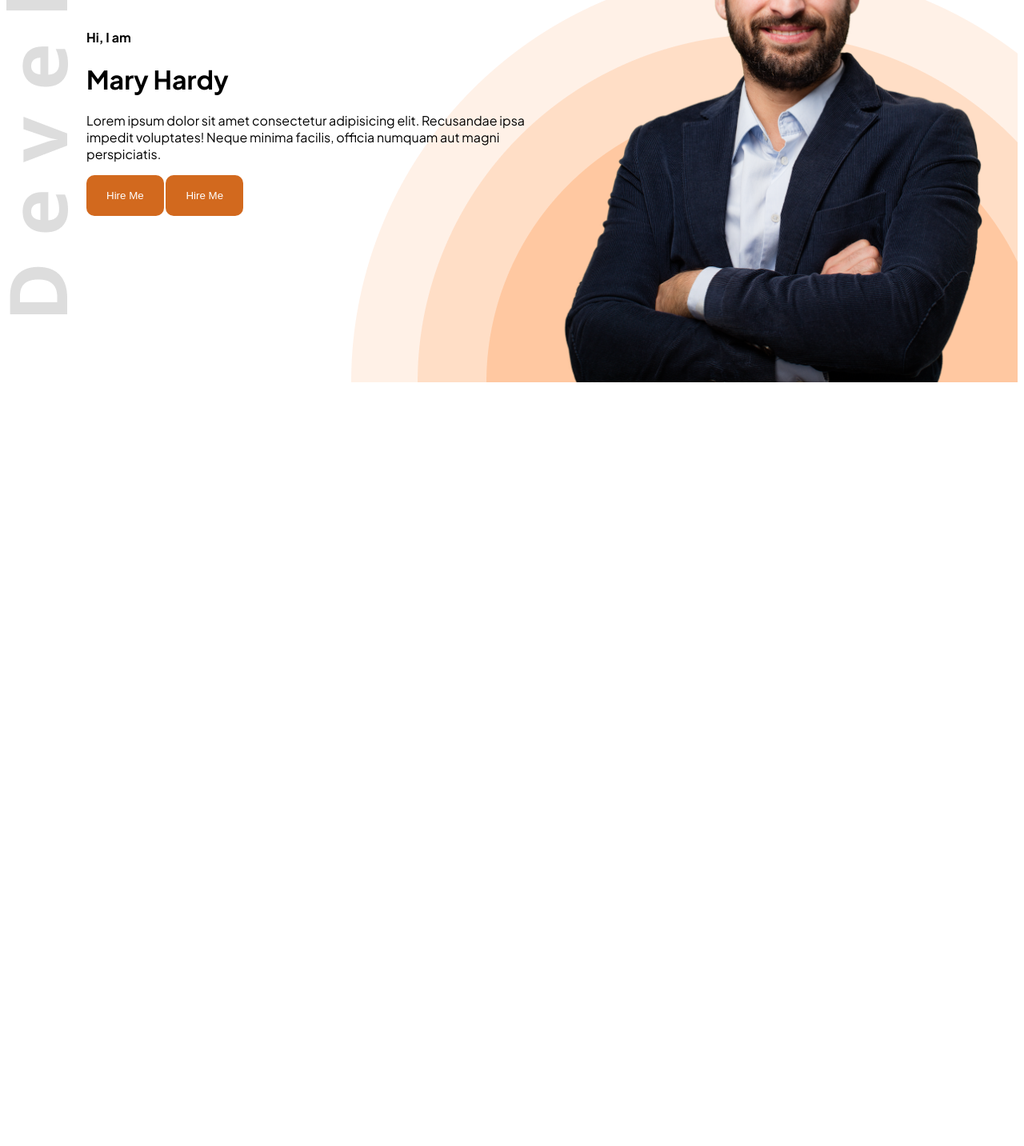
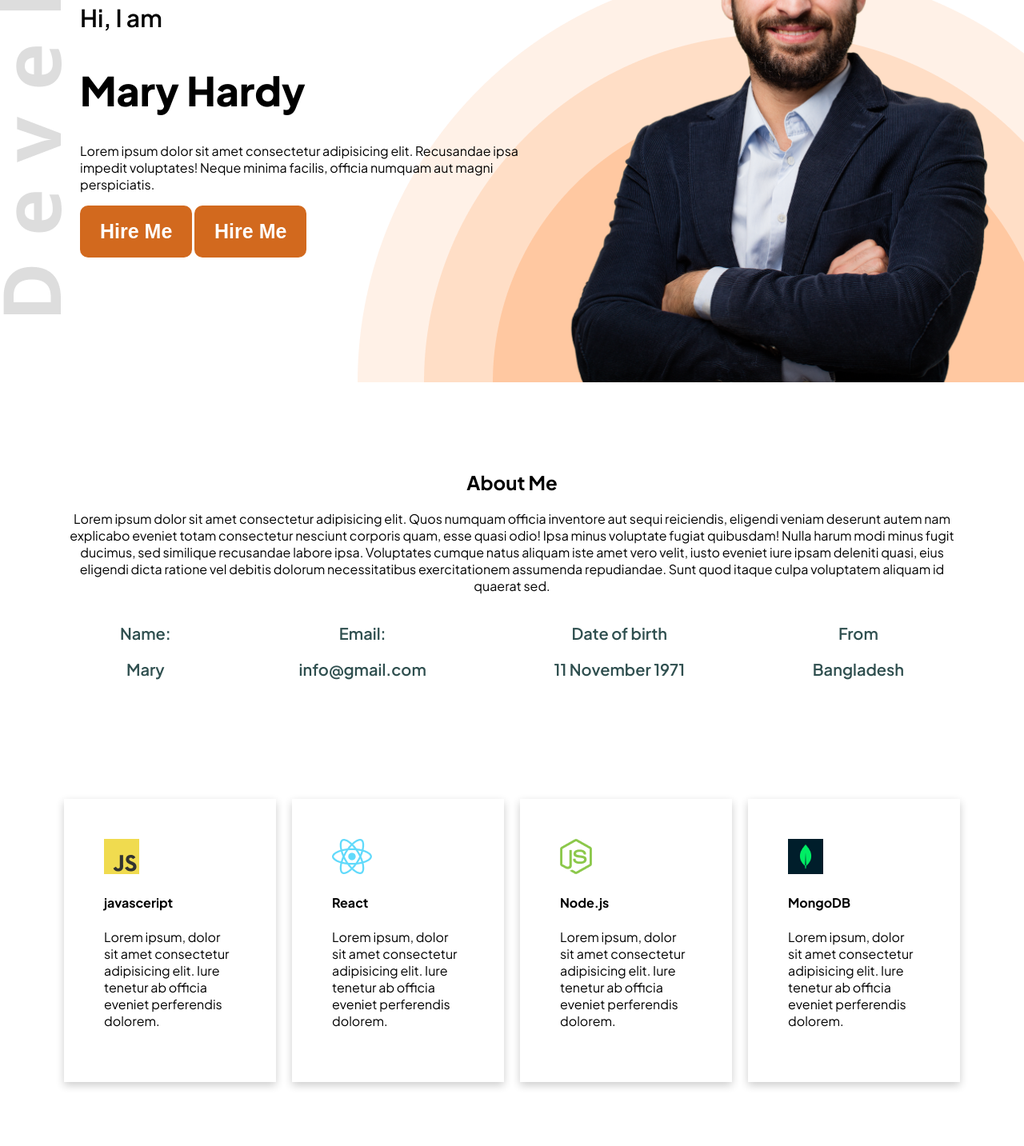
Before and after one commit to ajimcse/Portfolio-Website, a plain HTML site: page index.html in a window 1280 px wide. Shown: the part 400-1833 px from the top of the page at 80% size. Before the commit the page ends 886 px from the top, so only its background shows below. Drawn offline with Linux system fonts and the light colour scheme.

Commit message:
about  sikill section responsive

```diff
--- a/index.html
+++ b/index.html
@@ -6,6 +6,7 @@
     <meta name="viewport" content="width=device-width, initial-scale=1.0">
     <title>Document</title>
     <link rel="stylesheet" href="./style.css">
+    <link rel="stylesheet" href="./responsive.css">
     <link rel="preconnect" href="https://fonts.googleapis.com">
     <link rel="preconnect" href="https://fonts.gstatic.com" crossorigin>
     <link
@@ -19,8 +20,8 @@
         <nav>
             <h3 class="nav-title"> Ma<span class="pry-btn">r</span>y</h3>
             <ul>
-                <li> <a href="">Portfolio</a></li>
-                <li> <a href="">Blog</a></li>
+                <li> <a class="nav-link" href="">Portfolio</a></li>
+                <li> <a class="nav-link" href="">Blog</a></li>
                 <li> <a  href=""><button class="promary-btn">Hire Me</button></a></li>
             </ul>
         </nav>
@@ -35,6 +36,56 @@
          <img class="banner-img" src="./images/hardy.png" alt="">
        </div>
     </header>
+    <main>
+        <section class="about-container">
+            <div class="about-title">
+                <h1> About Me</h1>
+                <p>Lorem ipsum dolor sit amet consectetur adipisicing elit. Quos numquam officia inventore aut sequi reiciendis, eligendi veniam deserunt autem nam explicabo eveniet totam consectetur nesciunt corporis quam, esse quasi odio! Ipsa minus voluptate fugiat quibusdam! Nulla harum modi minus fugit ducimus, sed similique recusandae labore ipsa. Voluptates cumque natus aliquam iste amet vero velit, iusto eveniet iure ipsam deleniti quasi, eius eligendi dicta ratione vel debitis dolorum necessitatibus exercitationem assumenda repudiandae. Sunt quod itaque culpa voluptatem aliquam id quaerat sed.</p>
+            </div>
+           <div class="about-items">
+             <div class="about-item">
+                <p class="item-title">Name:</p>
+                <p class="item-description">Mary</p>
+            </div>
+            <div class="about-item">
+                <p class="item-title">Email:</p>
+                <p class="item-description">info@gmail.com</p>
+            </div>
+            <div class="about-item">
+                <p class="item-title">Date of birth</p>
+                <p class="item-description"> 11 November 1971</p>
+            </div>
+            <div class="about-item">
+                <p class="item-title">From</p>
+                <p class="item-description">Bangladesh</p>
+            </div>
+           </div>
+        </section>
+        <section>
+            <div class="sikills-container">
+                 <div>
+                    <img src="./images/icons/js.png" alt="">
+                    <h4>javasceript</h4>
+                    <p> Lorem ipsum, dolor sit amet consectetur adipisicing elit. Iure tenetur ab officia eveniet perferendis dolorem.</p>
+                 </div>
+                 <div>
+                    <img src="./images/icons/react.png" alt="">
+                    <h4>React</h4>
+                    <p> Lorem ipsum, dolor sit amet consectetur adipisicing elit. Iure tenetur ab officia eveniet perferendis dolorem.</p>
+                 </div>
+                 <div>
+                    <img src="./images/icons/nodejs.png" alt="">
+                    <h4>Node.js</h4>
+                    <p> Lorem ipsum, dolor sit amet consectetur adipisicing elit. Iure tenetur ab officia eveniet perferendis dolorem.</p>
+                 </div>
+                 <div>
+                    <img src="./images/icons/mongo.png" alt="">
+                    <h4>MongoDB</h4>
+                    <p> Lorem ipsum, dolor sit amet consectetur adipisicing elit. Iure tenetur ab officia eveniet perferendis dolorem.</p>
+                 </div>
+            </div>
+        </section>
+    </main>
 </body>
 
 </html>
--- /dev/null
+++ b/responsive.css
@@ -0,0 +1,54 @@
+@media only screen and (max-width: 600px) {
+    .main-banner {
+        display: flex;
+     flex-direction: column;
+    }
+    nav{
+    display: flex;
+    justify-content: center;
+    align-items: center;
+
+}
+.banner-img{
+    width: 100%;
+}
+.nav-title{
+    font-size: 30px;
+}
+.nav-link{
+    font-size: 16px;
+    display: flex;
+}
+.promary-btn{
+   background-color: chocolate;
+   border: none;
+   border-radius: 10px;
+   color: white;
+   padding: 10px 15px;
+   font-weight: 600;
+   font-size: 15px;
+
+}
+/*  about */
+
+.about-items{
+    display: flex;
+flex-direction: column;
+
+
+}.about-container{
+  padding: 20px;
+    margin-top: 20px;
+
+}
+.banner-content h1{
+    font-size: 30px;
+    font-weight: 800;
+}
+.sikills-container{
+    display: flex;
+    flex-direction: column;
+text-align: center;
+ padding: 20px;
+}
+}
--- a/style.css
+++ b/style.css
@@ -1,10 +1,16 @@
 body{
     font-family: "Plus Jakarta Sans", sans-serif;
+
+  margin: 0;
+  padding: 0;
+  box-sizing: border-box;
+
 }
 .header{
     background-image: url(./images/developer.png), url(./images/header_bg.png);
     background-repeat: no-repeat;
     background-position: top left, bottom right;
+
 }
 nav{
     display: flex;
@@ -25,6 +31,10 @@ nav ul{
 
    align-items: center;
 }
+.nav-link{
+    font-size: 25px;
+    font-weight: 600;
+}
 nav ul li a{
    text-decoration: none;
 }
@@ -38,6 +48,8 @@ nav ul li{
    border-radius: 10px;
    color: white;
    padding: 18px 25px;
+   font-weight: 600;
+   font-size: 25px;
 
 }
 .main-banner{
@@ -52,4 +64,46 @@ nav ul li{
 .banner-img{
     max-width: 580px;
 }
+.banner-content h1{
+    font-size: 50px;
+    font-weight: 800;
+}
+.banner-content h4{
+    font-size: 30px;
+    font-weight: 600;
+}
 /*  banner end */
+.about-container{
+    max-width: 1140px;
+    margin: 0 auto;
+
+    padding: 50px;
+    margin-top: 40px;
+}
+.about-title{
+text-align: center;
+}
+.about-items{
+    display: flex;
+    justify-content: space-around;
+    text-align: center;
+
+
+}
+.about-items p{
+    font-size: 20px;
+    font-weight: 600;
+   color: darkslategray;
+}
+.sikills-container{
+    display: flex;
+    justify-content: start;
+    max-width: 1140px;
+    margin:  0 auto;
+    gap: 20px;
+    padding: 80px;
+}
+.sikills-container div{
+      box-shadow: 0px 4px 10px rgba(0, 0, 0, 0.2);
+      padding: 50px;
+}
```
